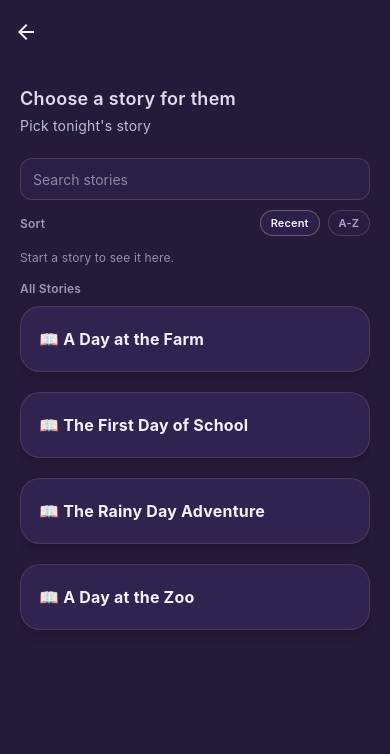
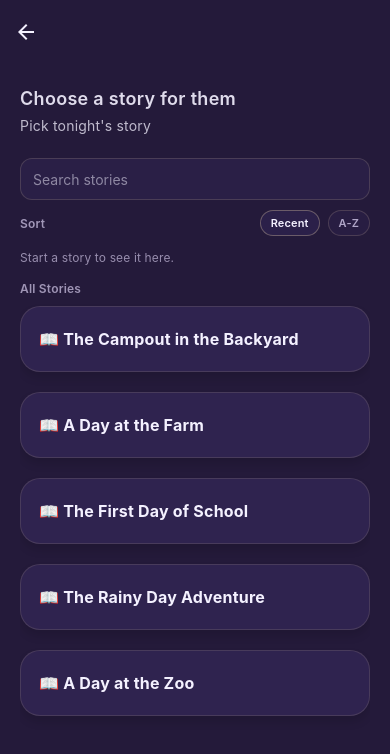
Before and after one commit to clogheiv/MyStorybook, a React Native app: screen /StoryPicker in a window 390 px wide. Shown: the top 754 px of the page. Built offline with nearby package versions, Linux system fonts and the light colour scheme.

Commit message:
Add Campout in the Backyard story text

```diff
--- a/src/data/storyCatalog.js
+++ b/src/data/storyCatalog.js
@@ -1,4 +1,7 @@
-import { withStoryPageIllustrations } from "./localIllustrations";
+import {
+  withSequentialIllustrationNames,
+  withStoryPageIllustrations,
+} from "./localIllustrations";
 const CHILD_NAME_PLACEHOLDER = "{{childName}}";
 const CHILD_NAME_PLACEHOLDER_PATTERN = /{{\s*(childName|child['’]s name)\s*}}/gi;
 
@@ -85,6 +88,27 @@ const STORY_CATALOG = [
       "Later, everyone climbed aboard a hayride wagon filled with soft golden straw.\n\nThe wagon rolled slowly past waving fields, old fences, and fluttering scarecrows beneath the bright blue sky.\n\nEverything felt peaceful and wide open.",
       "By afternoon, the farm stand was filled with fresh lemonade, apples, homemade jam, and warm pies cooling beside the windows.\n\n{{childName}} sat beneath a shady tree sipping cold lemonade while watching the animals wander through the fields.",
       "As the sun began to lower, {{childName}} waved goodbye to the farm.\n\nThe animals, the tractor, the barn, and the rolling green fields slowly disappeared down the road behind them.\n\n“I can’t wait to come back,” {{childName}} said with a happy smile.",
+    ]),
+  },
+  {
+    id: "the-campout-in-the-backyard",
+    title: "The Campout in the Backyard",
+    description: "A cozy backyard camping story with a tent, fireflies, flashlight shadows, stars, and a sleepy goodnight.",
+    artStyle: "cozy",
+    estimatedReadTime: 5,
+    pages: withSequentialIllustrationNames("campout_placeholder", [
+      "The backyard looked different as the evening sky turned soft and golden.\n\n{{childName}} helped carry blankets, pillows, and a little lantern outside.\n\nTonight was a backyard campout.",
+      "A small tent stood beneath the trees with its door flap open wide.\n\n{{childName}} crawled inside and made a cozy nest with blankets and a favorite stuffed animal.\n\nThe tent felt like a tiny house under the sky.",
+      "As the sun slipped lower, fireflies began blinking over the grass.\n\n{{childName}} watched their tiny lights float and disappear like little stars practicing for nighttime.\n\nOne firefly glowed right beside the tent.",
+      "Soon it was time for campout snacks.\n\n{{childName}} sat on a picnic blanket with fruit, crackers, and a cup of cocoa.\n\nEverything tasted better outside in the cool evening air.",
+      "A flashlight made funny shadows dance across the tent wall.\n\n{{childName}} moved their hands and giggled as the shadows stretched tall, tiny, wiggly, and wide.\n\nEven the stuffed animal seemed to be watching.",
+      "The crickets started chirping from the bushes.\n\n{{childName}} listened carefully and tried to count each chirp.\n\nThe whole backyard sounded like a tiny nighttime orchestra.",
+      "A gentle breeze rustled the leaves above the tent.\n\n{{childName}} peeked out and saw the moon rising over the roof.\n\nIt looked calm and bright, like it was keeping watch.",
+      "Everyone gathered close for a quiet story under the stars.\n\n{{childName}} held the blanket snug beneath their chin.\n\nThe story sounded softer outside, with the night all around.",
+      "A sleepy dog padded across the yard and curled up beside the tent.\n\n{{childName}} reached out to give one gentle pat.\n\nThe dog sighed happily and closed its eyes.",
+      "The stars grew brighter as the backyard became still.\n\n{{childName}} pointed up and found one star that seemed to twinkle extra bright.\n\nMaybe it was saying goodnight.",
+      "Inside the tent, the lantern glowed softly beside the blankets.\n\n{{childName}} snuggled down and listened to the crickets, the leaves, and the quiet night.\n\nThe backyard felt peaceful and safe.",
+      "“I love camping at home,” {{childName}} whispered with a sleepy smile. 🌙✨",
     ]),
   },
 ];
```
